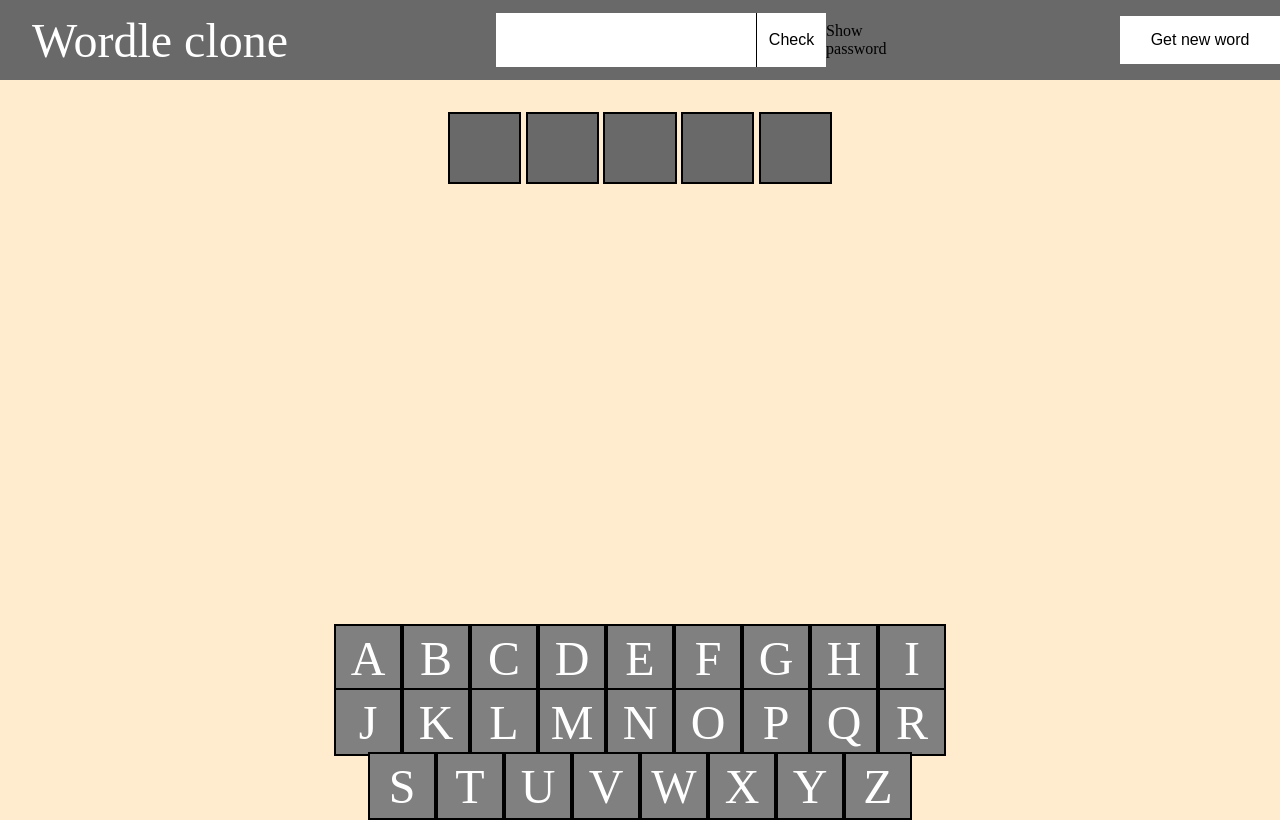
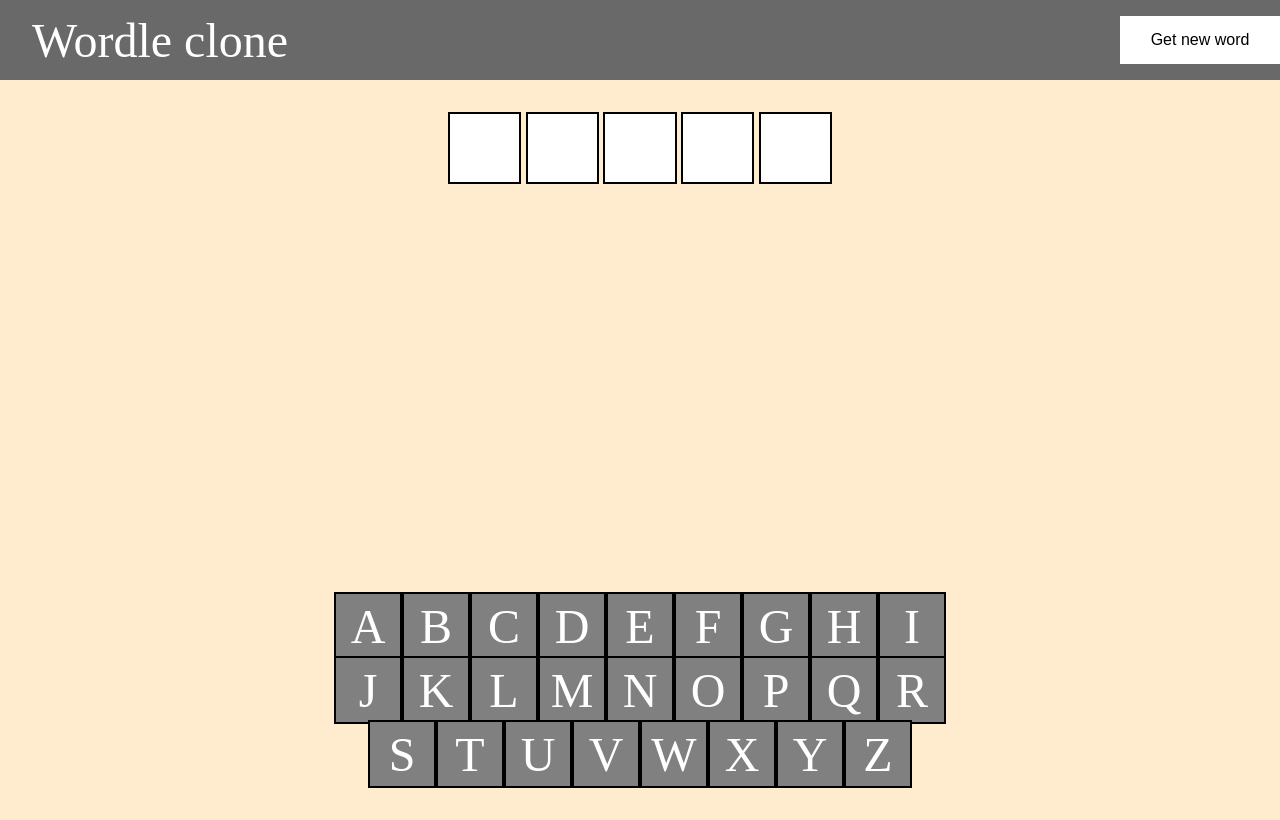
Before and after one commit to M4TI-H/Wordle-Clone, a React app: page / in a window 1280 px wide. Built offline with nearby package versions, Linux system fonts and the light colour scheme; no server answers; the HTML template or start-up script is replaced by a standard one.

Commit message:
working on input

```diff
--- a/src/App.jsx
+++ b/src/App.jsx
@@ -32,20 +32,43 @@ function App() {
     fetchRandomWord();
   }, []);
 
-  const validateInput = (e) => {
-    const letter = e.target.value;
-    const lettersOnly = letter.replace(/[0-9]/, "");
-    setInputTextValue(lettersOnly.toUpperCase());
-  }
+  const handleKeyDown = (e) => {
+    if (isGuessed || turn >= 6) return;
+
+    if (e.key === "Enter") {
+      handleCheck();
+    }
+    else if (e.key === "Backspace") {
+      setInputTextValue(prev => prev.slice(0, -1));
+    }
+    else if (/^[a-zA-Z]$/.test(e.key)) {
+      setInputTextValue(prev => {
+        if (prev.length < 5) {
+          return prev + e.key.toUpperCase();
+        }
+        return prev;
+      });
+    }
+  };
+
+  useEffect(() => {
+    window.addEventListener("keydown", handleKeyDown);
+    return () => window.removeEventListener("keydown", handleKeyDown);
+  }, [turn, isGuessed]);
+
+
+  useEffect(() => {
+    console.log("inputTextValue:", inputTextValue);
+  }, [inputTextValue]);
 
   function handleCheck() {
-    if (inputTextValue.length !== 5) return;
+    if (inputTextValue.length != 5) return;
 
     const guess = inputTextValue.toUpperCase();;
     const newCorrectCheck = [];
-  const newSemiCorrectLetters = new Set();
-  const newCorrectLetters = new Set();
-  const newIncorrectLetters = new Set();
+    const newSemiCorrectLetters = new Set();
+    const newCorrectLetters = new Set();
+    const newIncorrectLetters = new Set();
 
     for (let i = 0; i < 5; i++) {
       if (guess[i] === word[i]) {
@@ -81,22 +104,6 @@ function App() {
     <Stack className="mainStack">
       <Navbar className="navbar">
         <Navbar.Brand className="navbar-brand">Wordle clone</Navbar.Brand>
-        <Container className="input-container">
-          {turn + 1 <= 5 &&
-          <>
-          <Form.Control className="form"
-            onChange={validateInput}
-            value={inputTextValue}
-            maxLength="5"
-          />
-          <Button className="check-button" onClick={handleCheck}>
-            Check
-          </Button>
-          <p>Show password</p>
-          </>
-
-          }
-        </Container>
         <Button className="fetch-button" onClick={() => fetchRandomWord()}>Get new word</Button>
       </Navbar>
 
@@ -104,10 +111,19 @@ function App() {
         {Array.from({ length: turn+1 }).map((_, row_id) => (
           <Row key={row_id} className="grid-row">
             {Array.from({ length: 5 }).map((_, col_id) => {
-              const letter = guesses[row_id]?.[col_id] || "";
-              const bgColor =
-                correctCheck[row_id]?.[col_id] === "2" ? "green" :
-                correctCheck[row_id]?.[col_id] === "1" && "yellow";
+              let letter = "";
+              let bgColor = "white";
+
+              if (row_id < turn) {
+                letter = guesses[row_id]?.[col_id] || "";
+                const check = correctCheck[row_id]?.[col_id];
+                bgColor =
+                  check === "2" ? "green" :
+                  check === "1" ? "yellow" :
+                  "lightgray";
+              } else if (row_id === turn) {
+                letter = inputTextValue[col_id] || "";
+              }
               return (
                 <Col
                   key={col_id}
--- a/src/style.css
+++ b/src/style.css
@@ -56,7 +56,7 @@ body {
   justify-content: center;
   font-size: 3rem;
   background-color: dimgray;
-  color: white;
+  color: black;
 }
 
 .fetch-button {
@@ -116,7 +116,3 @@ body {
   flex-direction: row;
   justify-content: center;
 }
-
-.letterKeyboard {
-  margin-top: 2rem;
-}
```
Also changed, not shown: 1 other file (tests, documents, lock files or other folders).
